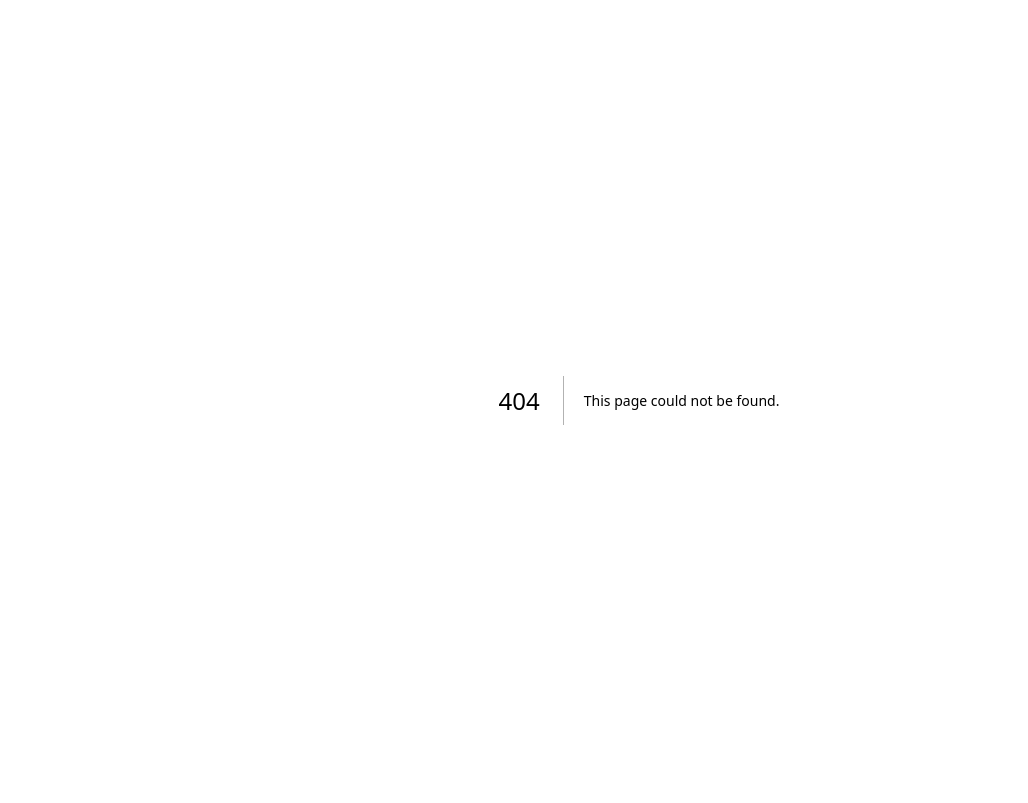
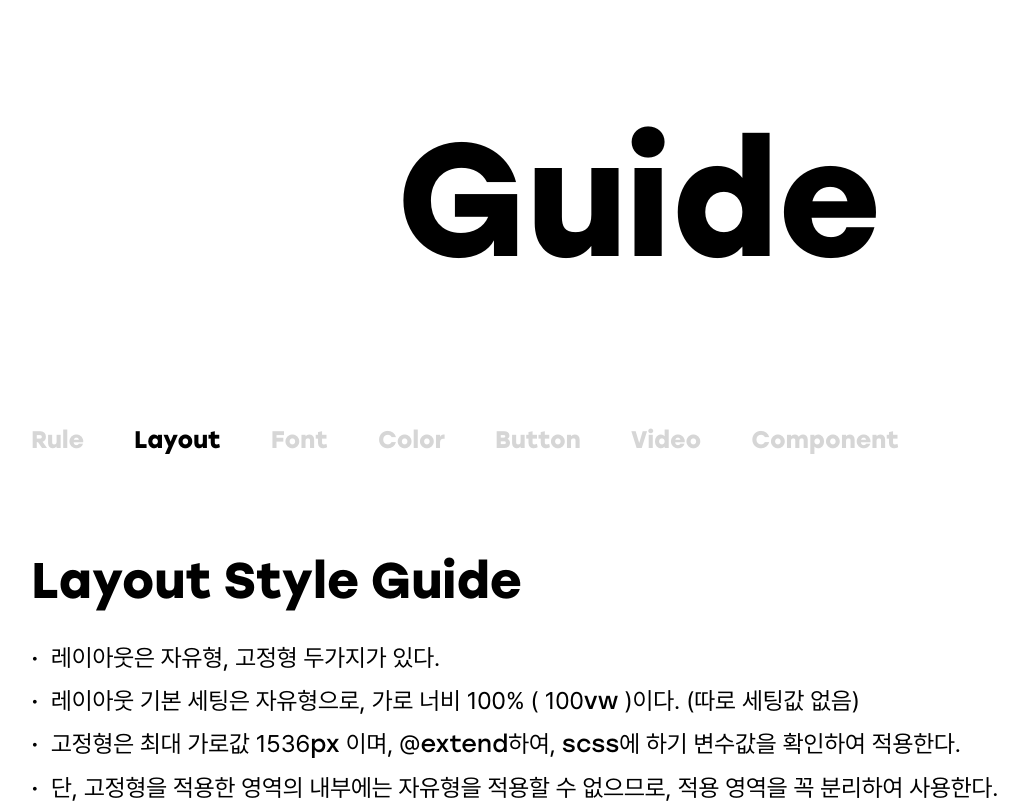
Before and after one commit to heejung-newheee/anchors-home, a Next.js app: page /guide/pages/layout in a window 1280 px wide. Before the commit this address had no page. Shown: the top 803 px of the page, without its empty margins (1-1029 px from the left). Built offline with nearby package versions, Linux system fonts and the light colour scheme.

Commit message:
guide layout guide 추가

```diff
--- a/_variables.module.scss
+++ b/_variables.module.scss
@@ -1,6 +1,6 @@
 // S: for variable
 // Breakpoints
-$breakpoint-wide: 1546px;
+$breakpoint-wide: 1536px;
 $breakpoint-desktop: 1280px;
 $breakpoint-tablet: 768px;
 $breakpoint-mobile: 360px;
@@ -25,6 +25,7 @@ $breakpoint-mobile: 360px;
   }
 }
 
+
 // font-family
 $font-ko : Pretendard;
 $font-en : stolzl;
@@ -32,7 +33,7 @@ $font-en-italic : covered;
 $en-letterSpacing : -0.03em;
 
 // color
-$color-black : #000000;
+$color-black : #1D1D1F;
 $color-blue : #1F0AAD;
 $color-lightblue : #00BEFD;
 $color-white : #FFFFFF;
@@ -61,90 +62,92 @@ $color-lightgrey : #E4E4E4;
 
 // S: for expend
 
+// layout
+%layout-fix { max-width: $breakpoint-wide; margin: 0 auto; padding: 0 48px; }
+@include desktop { %layout-fix { max-width: auto; margin: 0 auto; padding: 0 32px; } }
+@include tablet { %layout-fix { max-width: auto; margin: 0 auto; padding: 0 24px; } }
+@include mobile { %layout-fix { max-width: auto; margin: 0 auto; padding: 0 24px; } }
+
 // font size
-%font-h1 { font-size: 20rem; line-height: 20rem; }
-%font-h2 { font-size: 10.4rem; line-height: 11.4rem; }
-%font-h3 { font-size: 5.6rem; line-height: 7.8rem; }
-%font-h4 { font-size: 5rem; line-height: 7rem; }
-%font-h5 { font-size: 3.8rem; line-height: 5rem; }
-%font-h6 { font-size: 3.2rem; line-height: 4.5rem; }
-%font-h7 { font-size: 2.8rem; line-height: 4rem; }
-%font-h8 { font-size: 2.4rem; line-height: 3.4rem; }
-%font-body1 { font-size: 2rem; line-height: 3.2rem; }
-%font-body2 { font-size: 1.8rem; line-height: 2.8rem; }
-%font-body3 { font-size: 1.8rem; line-height: 2.8rem; }
-%font-caption { font-size: 1.6rem; line-height: 2.4rem; }
+%font-h1 { font-size: 200px; line-height: 200px; }
+%font-h2 { font-size: 104px; line-height: 114px; }
+%font-h3 { font-size: 56px; line-height: 78px; }
+%font-h4 { font-size: 50px; line-height: 70px; }
+%font-h5 { font-size: 38px; line-height: 50px; }
+%font-h6 { font-size: 32px; line-height: 45px; }
+%font-h7 { font-size: 28px; line-height: 40px; }
+%font-h8 { font-size: 24px; line-height: 34px; }
+%font-body1 { font-size: 20px; line-height: 32px; }
+%font-body2 { font-size: 18px; line-height: 28px; }
+%font-body3 { font-size: 18px; line-height: 28px; }
+%font-caption { font-size: 16px; line-height: 24px; }
 
 @include desktop {
-  %font-h1 { font-size: 16rem; line-height: 16rem; }
-  %font-h2 { font-size: 9rem; line-height: 10rem; }
-  %font-h3 { font-size: 4.6rem; line-height: 6.4rem; }
-  %font-h4 { font-size: 4.2rem; line-height: 5.8rem; }
-  %font-h5 { font-size: 3.2rem; line-height: 4.2rem; }
-  %font-h6 { font-size: 2.8rem; line-height: 4rem; }
-  %font-h7 { font-size: 2.4rem; line-height: 3.4rem; }
-  %font-h8 { font-size: 2.2rem; line-height: 3rem; }
-  %font-body1 { font-size: 1.8rem; line-height: 2.8rem; }
-  %font-body2 { font-size: 1.6rem; line-height: 2.4rem; }
-  %font-body3 { font-size: 1.6rem; line-height: 2.4rem; }
-  %font-caption { font-size: 1.4rem; line-height: 2.2rem; }
+  %font-h1 { font-size: 160px; line-height: 160px; }
+  %font-h2 { font-size: 90px; line-height: 100px; }
+  %font-h3 { font-size: 46px; line-height: 64px; }
+  %font-h4 { font-size: 42px; line-height: 58px; }
+  %font-h5 { font-size: 32px; line-height: 4.02px; }
+  %font-h6 { font-size: 28px; line-height: 40px; }
+  %font-h7 { font-size: 24px; line-height: 34px; }
+  %font-h8 { font-size: 22px; line-height: 30px; }
+  %font-body1 { font-size: 18px; line-height: 28px; }
+  %font-body2 { font-size: 16px; line-height: 24px; }
+  %font-body3 { font-size: 16px; line-height: 24px; }
+  %font-caption { font-size: 14px; line-height: 22px; }
 }
 @include tablet {
-  %font-h1 { font-size: 12rem; line-height: 12rem; }
-  %font-h2 { font-size: 8rem; line-height: 9rem; }
-  %font-h3 { font-size: 3.6rem; line-height: 5rem; }
-  %font-h4 { font-size: 3.4rem; line-height: 4.8rem; }
-  %font-h5 { font-size: 2.8rem; line-height: 3.8rem; }
-  %font-h6 { font-size: 2.3rem; line-height: 2.8rem; }
-  %font-h7 { font-size: 2rem; line-height: 3rem; }
-  %font-h8 { font-size: 1.8rem; line-height: 2.8rem; }
-  %font-body1 { font-size: 1.6rem; line-height: 2.6rem; }
-  %font-body2 { font-size: 1.4rem; line-height: 2.2rem; }
-  %font-body3 { font-size: 1.6rem; line-height: 2.4rem; }
-  %font-caption { font-size: 1.2rem; line-height: 1.8rem; }
+  %font-h1 { font-size: 120px; line-height: 120px; }
+  %font-h2 { font-size: 80px; line-height: 90px; }
+  %font-h3 { font-size: 36px; line-height: 50px; }
+  %font-h4 { font-size: 34px; line-height: 48px; }
+  %font-h5 { font-size: 28px; line-height: 38px; }
+  %font-h6 { font-size: 23px; line-height: 28px; }
+  %font-h7 { font-size: 20px; line-height: 30px; }
+  %font-h8 { font-size: 18px; line-height: 28px; }
+  %font-body1 { font-size: 16px; line-height: 26px; }
+  %font-body2 { font-size: 14px; line-height: 22px; }
+  %font-body3 { font-size: 16px; line-height: 24px; }
+  %font-caption { font-size: 12px; line-height: 18px; }
 }
 @include mobile {
-  %font-h1 { font-size: 6rem; line-height: 6rem; }
-  %font-h2 { font-size: 5rem; line-height: 5.8rem; }
-  %font-h3 { font-size: 2.8rem; line-height: 4rem; }
-  %font-h4 { font-size: 2.2rem; line-height: 3rem; }
-  %font-h5 { font-size: 2.2rem; line-height: 3rem; }
-  %font-h6 { font-size: 1.8rem; line-height: 2.6rem; }
-  %font-h7 { font-size: 1.8rem; line-height: 2.6rem; }
-  %font-h8 { font-size: 1.6rem; line-height: 2.6rem; }
-  %font-body1 { font-size: 1.6rem; line-height: 2.6rem; }
-  %font-body2 { font-size: 1.2rem; line-height: 2rem; }
-  %font-body3 { font-size: 1.4rem; line-height: 2.2rem; }
-  %font-caption { font-size: 1.2rem; line-height: 1.8rem; }
+  %font-h1 { font-size: 60px; line-height: 60px; }
+  %font-h2 { font-size: 50px; line-height: 58px; }
+  %font-h3 { font-size: 28px; line-height: 40px; }
+  %font-h4 { font-size: 22px; line-height: 30px; }
+  %font-h5 { font-size: 22px; line-height: 30px; }
+  %font-h6 { font-size: 18px; line-height: 26px; }
+  %font-h7 { font-size: 18px; line-height: 26px; }
+  %font-h8 { font-size: 16px; line-height: 26px; }
+  %font-body1 { font-size: 16px; line-height: 26px; }
+  %font-body2 { font-size: 12px; line-height: 20px; }
+  %font-body3 { font-size: 14px; line-height: 22px; }
+  %font-caption { font-size: 12px; line-height: 18px; }
 }
 
-@keyframes btnPrimary {
-  from{
-    top: 110%;
-    left: 55%;
-  }
-  to {
-    top: -10%;
-    left: 100%;
-  }
-}
-%btn-primary-normal {
+// btn
+%btn-primary-normal, %btn-primary-ghost {
+  display: inline-block;
+  vertical-align: middle;
   background-color: $color-white;
   color: $color-blue;
-  height: 7rem;
+  height: 70px;
+  line-height: 70px;
   padding-left: 36px;
   padding-right: 64px;
-  border-radius: 999rem;
+  border-radius: 999px;
   cursor: pointer;
   position: relative;
   overflow: hidden;
+  font-size: 22px;
+  letter-spacing: $en-letterSpacing;
 
   span {
     position: relative;
-    left: unset;
     top: unset;
     -webkit-transform: none;
     transform: none;
+    font-size: inherit;
   }
   &:after {
     content: '';
@@ -157,55 +160,197 @@ $color-lightgrey : #E4E4E4;
     transform: translate(0, -50%);
     position: absolute;
     top: 50%;
-    left: unset;
     right: 32px;
   }
   &:hover span {
     opacity: 1;
   }
-  &:hover:after {
-    animation: btnPrimary 1s infinite;
-  }
-}
-
-%btn-primary-ghost {
-  background-color: transparent;
-  color: $color-white;
-  height: 7rem;
-  padding-left: 36px;
-  padding-right: 64px;
-  border-radius: 999rem;
-  border: 1px solid $color-white;
-  cursor: pointer;
-  position: relative;
-  overflow: hidden;
-
-  span {
-    position: relative;
-    left: unset;
-    top: unset;
-    -webkit-transform: none;
-    transform: none;
-  }
-  &:after {
-    content: '';
-    display: block;
-    width: 20px;
-    height: 20px;
-    background: url(/assets/images/ico/ico-btn-blue-up.svg)no-repeat;
-    background-size: 100%;
-    -webkit-transform: translate(0, -50%);
-    transform: translate(0, -50%);
-    position: absolute;
-    top: 50%;
-    left: unset;
-    right: 32px;
-  }
-  &:hover span {
-    opacity: 1;
+  @keyframes btnPrimary {
+    from{
+      top: 110%;
+      right: 64px;
+    }
+    to {
+      top: -10%;
+      right: -10px;
+    }
   }
   &:hover:after {
     animation: btnPrimary 1s infinite;
   }
 }
+%btn-primary-ghost {
+  background-color: transparent;
+  color: $color-white;
+  border: 1px solid $color-white;
+
+  &:after {
+    background: url(/assets/images/ico/ico-btn-white-up.svg)no-repeat;
+    background-size: 100%;
+  }
+  @keyframes btnPrimary {
+    from{
+      top: 110%;
+      right: 54px;
+    }
+    to {
+      top: -10%;
+      right: -9px;
+    }
+  }
+}
+@include tablet {
+  %btn-primary-normal, %btn-primary-ghost {
+    height: 58px;
+    line-height: 58px;
+    font-size: 18px;
+    padding-left: 30px;
+    padding-right: 54px;
+    &:after {
+      width: 18px;
+      height: 18px;
+      right: 27px;
+    }
+  }
+}
+@include mobile {
+  %btn-primary-normal, %btn-primary-ghost {
+    height: 44px;
+    line-height: 44px;
+    font-size: 14px;
+    padding-left: 22px;
+    padding-right: 42px;
+    &:after {
+      width: 16px;
+      height: 16px;
+      right: 21px;
+    }
+  }
+}
+
+%btn-secondary-up, %btn-secondary-down {
+  display: inline-block;
+  vertical-align: middle;
+  width: 180px;
+  height: 180px;
+  background-color: $color-white;
+  color: $color-black;
+  border: 1px solid $color-grey;
+  text-decoration: none;
+  border-radius: 50%;
+  overflow: hidden;
+  cursor: pointer;
+  position: relative;
+  text-align: center;
+
+  span {
+    position: absolute;
+    display: inline-block;
+    left: 50%;
+    top: 50%;
+    -webkit-transform: translate(-50%, -50%);
+    transform: translate(-50%, -50%);
+    width: 100%;
+    font-weight: 500;
+    font-size: 22px;
+    line-height: 30px;
+  }
+  &:after {
+    display: none;
+    content: '';
+    width: 26px;
+    height: 26px;
+    position: absolute;
+    left: 50%;
+    top: 50%;
+    -webkit-transform: translate(-50%, -50%);
+    transform: translate(-50%, -50%);
+    background: url(/assets/images/ico/ico-btn-white-up.svg)no-repeat;
+    background-size: 100%;
+  }
+  @keyframes btnSecondaryUp {
+    from{
+      left: 0;
+      top: 100%;
+    }
+    to {
+      left: 100%;
+      top: 0;
+    }
+  }
+  &:hover {
+    background-color: #252525;
+    border: 1px solid #252525;
+  }
+  &:hover span {
+    opacity: 0;
+  }
+  &:hover:after {
+    display: block;
+    animation: btnSecondaryUp 1s infinite;
+  }
+}
+%btn-secondary-down {
+  &:after {
+    width: 38px;
+    height: 38px;
+    background: url(/assets/images/ico/ico-btn-black-down.svg)no-repeat;
+    background-size: 100%;
+  }
+  &:hover {
+    background-color: $color-white;
+    border: 1px solid $color-grey;
+  }
+  @keyframes btnSecondaryDown {
+    from{
+      top: -10%;
+    }
+    to {
+      top: 115%;
+    }
+  }
+  &:hover:after {
+    animation: btnSecondaryDown 1s infinite;
+  }
+}
+@include tablet {
+  %btn-secondary-up, %btn-secondary-down {
+    width: 140px;
+    height: 140px;
+    span {
+      font-size: 18px;
+      line-height: 24px;
+    }
+    &:after {
+      width: 22px;
+      height: 22px;
+    }
+  }
+  %btn-secondary-down {
+    &:after {
+      width: 32px;
+      height: 32px;
+    }
+  }
+}
+@include mobile {
+  %btn-secondary-up, %btn-secondary-down {
+    width: 90px;
+    height: 90px;
+    span {
+      font-size: 14px;
+      line-height: 18px;
+    }
+    &:after {
+      width: 14px;
+      height: 14px;
+    }
+  }
+  %btn-secondary-down {
+    &:after {
+      width: 24px;
+      height: 24px;
+    }
+  }
+}
 // E: for expend
--- a/app/guide/guide.scss
+++ b/app/guide/guide.scss
@@ -1,8 +1,6 @@
 /* S : guide Common */
 .guide {
-  padding: 48px;
-  max-width: 1280px;
-  margin: 0 auto;
+  @extend %layout-fix;
 
   header {
 
@@ -114,3 +112,5 @@
 
 .btn-primary-normal { @extend %btn-primary-normal }
 .btn-primary-ghost { @extend %btn-primary-ghost }
+.btn-secondary-up { @extend %btn-secondary-up }
+.btn-secondary-down { @extend %btn-secondary-down }
--- a/app/guide/page.js
+++ b/app/guide/page.js
@@ -10,6 +10,7 @@ export default function Guide() {
 
                 <ul>
                     <li className="active"><Link href="guide">Rule</Link></li>
+                    <li><Link href="guide/pages/layout">Layout</Link></li>
                     <li><Link href="guide/pages/font">Font</Link></li>
                     <li><Link href="guide/pages/color">Color</Link></li>
                     <li><Link href="guide/pages/button">Button</Link></li>
--- a/app/guide/pages/font/page.js
+++ b/app/guide/pages/font/page.js
@@ -9,6 +9,7 @@ export default function GuideFont() {
                 <h1 className="fontSize-h1">Guide</h1>
                 <ul>
                     <li><Link href="../../guide">Rule</Link></li>
+                    <li><Link href="guide/pages/layout">Layout</Link></li>
                     <li className="active"><Link href="guide/pages/font">Font</Link></li>
                     <li><Link href="guide/pages/color">Color</Link></li>
                     <li><Link href="guide/pages/button">Button</Link></li>
@@ -32,7 +33,6 @@ export default function GuideFont() {
                         <p>기본 세팅 폰트는 국문 Prentendard ,영문 stolzl 이다.</p>
                         <p>폰트패밀리는 모두 변수에 담겨 있으므로, scss에 하기 변수값을 확인하여 적용한다.</p>
                         <p>영문 폰트 자간은 변수에 담겨 있으므로, scss에 하기 변수값을 확인하여 적용한다.</p>
-                        <p></p>
 
                         <article>
                             <strong className="title">$font-ko</strong>
@@ -77,7 +77,7 @@ export default function GuideFont() {
 
                     <dt>Font Size Option</dt>
                     <dd>
-                        <p>폰트사이즈와 행간은 모두 @extend하여, scss에 하기 변수값을 확인하여 적용한다.</p>
+                        <p>폰트사이즈 옵션은 모두 @extend하여, scss에 하기 변수값을 확인하여 적용한다.</p>
                         <p>일부 해상도에서 폰트사이즈가 겹치는 경우가 있으므로, 반응형 사이즈를 확인하여 적용한다.</p>
 
                         <article>
--- /dev/null
+++ b/app/guide/pages/layout/page.js
@@ -0,0 +1,49 @@
+import variables from '/public/assets/css/_variables.module.scss';
+import '../../guide.scss';
+import Link from "next/link";
+
+export default function GuideButton() {
+    return (
+        <div className="guide">
+            <header>
+                <h1 className="fontSize-h1">Guide</h1>
+
+                <ul>
+                    <li><Link href="../../guide">Rule</Link></li>
+                    <li className="active"><Link href="guide/pages/layout">Layout</Link></li>
+                    <li><Link href="guide/pages/font">Font</Link></li>
+                    <li><Link href="guide/pages/color">Color</Link></li>
+                    <li><Link href="guide/pages/button">Button</Link></li>
+                    <li><Link href="guide/pages/video">Video</Link></li>
+                    <li><Link href="guide/pages/component">Component</Link></li>
+                </ul>
+            </header>
+            <main>
+                <dl>
+                    <dt>Layout Style Guide</dt>
+                    <dd>
+                        <p>레이아웃은 자유형, 고정형 두가지가 있다.</p>
+                        <p>레이아웃 기본 세팅은 자유형으로, 가로 너비 100% ( 100vw )이다. (따로 세팅값 없음)</p>
+                        <p>고정형은 최대 가로값 1536px 이며, @extend하여, scss에 하기 변수값을 확인하여 적용한다.</p>
+                        <p>단, 고정형을 적용한 영역의 내부에는 자유형을 적용할 수 없으므로, 적용 영역을 꼭 분리하여 사용한다.</p>
+                    </dd>
+
+                    <dt>Layout Option</dt>
+                    <dd>
+
+                        <article>
+                            <strong className="title">%layout-fix</strong>
+                            <div className="box">
+                                div &#123; @extend %layout-fix; &#125;
+                            </div>
+                            <div className="cta-outer" style={{backgroundColor :variables.colorDarkgrey, padding: '10px'}}>
+                            </div>
+                        </article>
+
+                    </dd>
+
+                </dl>
+            </main>
+        </div>
+    )
+}
```
Also changed, not shown: app/guide/pages/button/page.js (+26 -4 lines), app/guide/pages/color/page.js (+8 -7 lines), public/assets/images/ico/ico-btn-black-down.svg (added), public/assets/images/ico/ico-btn-white-up.svg (added).
